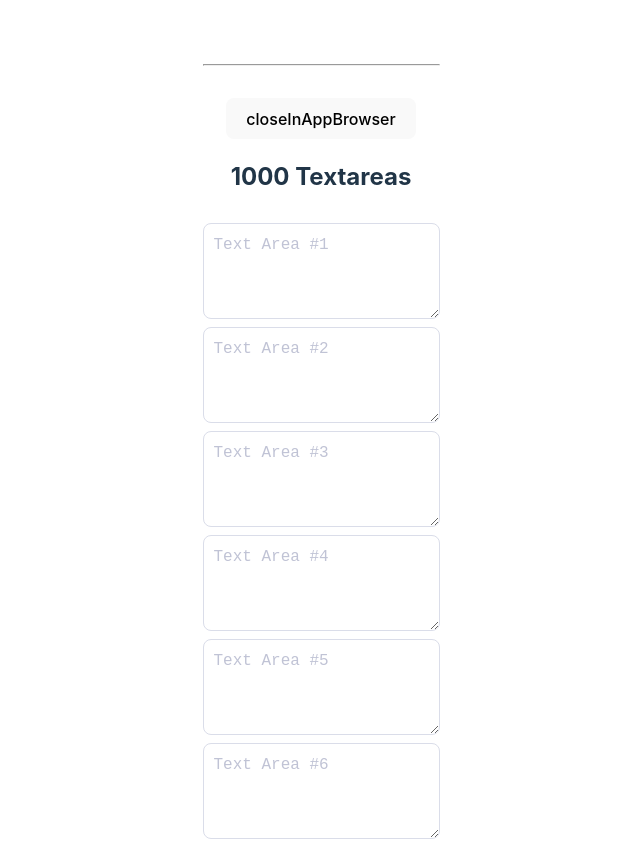
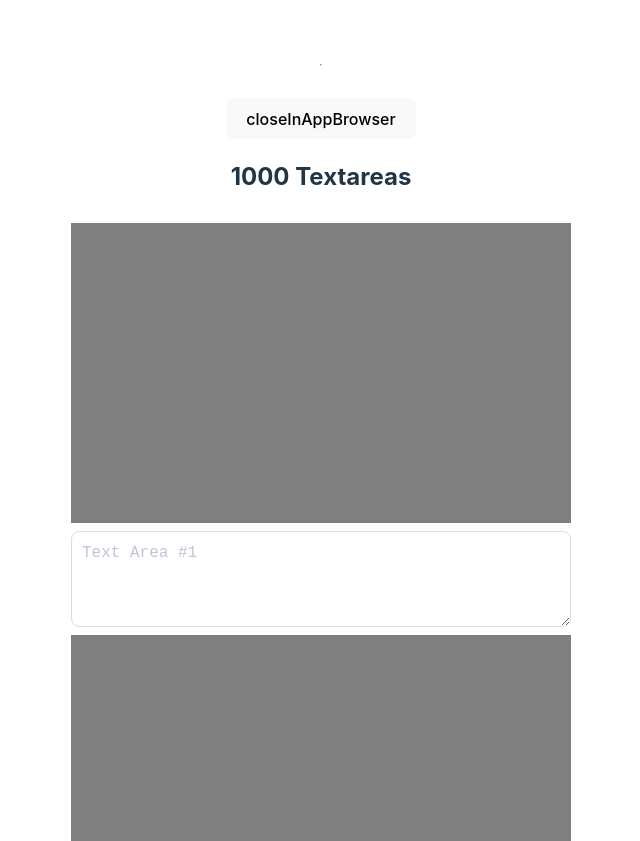
Before and after one commit to nakjun12/kakao-in-app-browser, a React (Vite) app: page / in a window 1280 px wide. Shown: the top 841 px of the page, without its empty margins (319-959 px from the left). Built offline with nearby package versions, Linux system fonts and the light colour scheme.

Commit message:
fix: answer width 수정

```diff
--- a/src/App.css
+++ b/src/App.css
@@ -2,6 +2,11 @@
   max-width: 1280px;
   margin: 0 auto;
   padding: 2rem;
+  width: 100%;
+  display: flex;
+  flex-direction: column;
+  align-items: center;
+  justify-content: center;
   text-align: center;
   --pltt-gray-scale10: #1e1e2a;
   --pltt-gray-scale6: #c0c3d5;
--- a/src/App.tsx
+++ b/src/App.tsx
@@ -51,10 +51,15 @@ console.log(answer);
           display: "flex",
           flexDirection: "column",
           alignItems: "center",
-          gap: "8px"
+          gap: "8px",
+          width: "100%",
+
         }}>
         <h2>1000 Textareas</h2>
         {Array.from({ length: 1000 }).map((_, index) => (
+          <div style={{ display: "flex", flexDirection: "column", gap: "8px", width: "100%", maxWidth: "500px" }}>
+            <div style={{ fontSize: "12px", color: "gray", height: "300px", backgroundColor: "gray" }}>{index}</div>
+
           <Textarea
             key={index} // 리스트 렌더링 시 각 요소를 구별하기 위한 고유한 key
             placeholder={`Text Area #${index + 1}`}
@@ -63,6 +68,7 @@ console.log(answer);
               setAnswer({ ...answer, [index]: e.target.value });
             }}
           />
+          </div>
         ))}
       </div>
     </>
```
